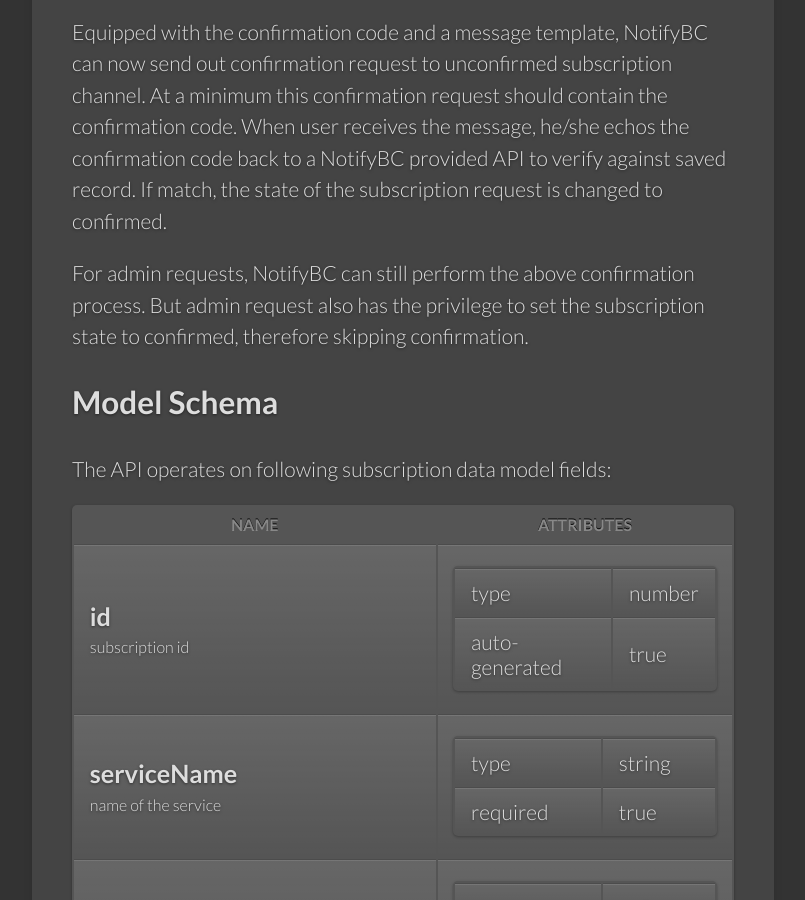
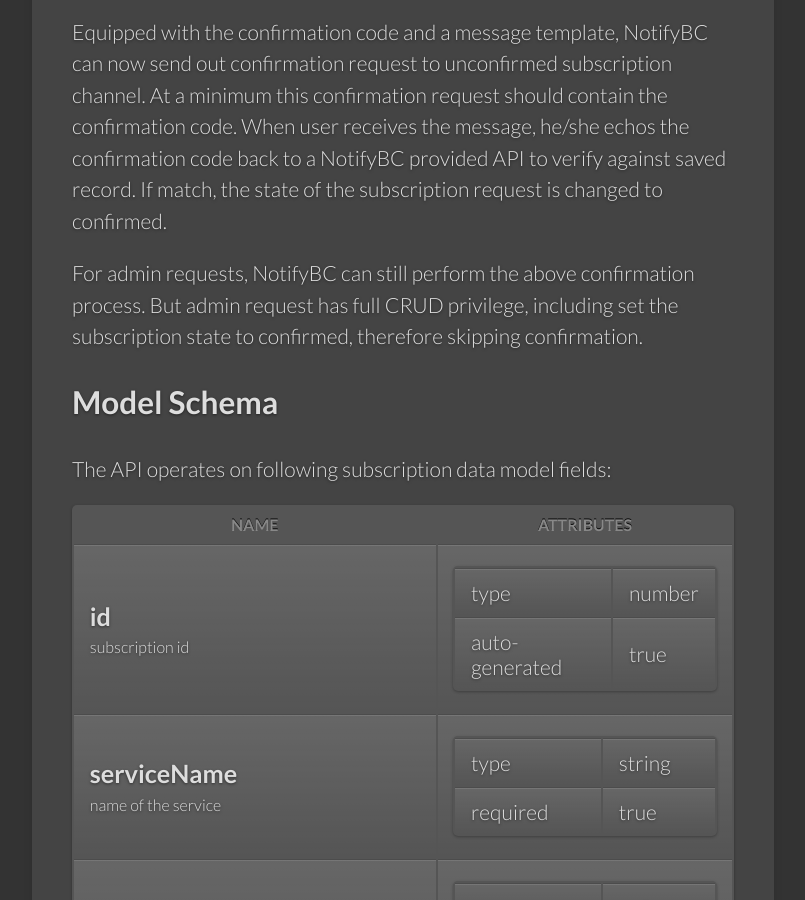
Before and after one commit to bcgov/MyGovBC-notification-server, a Jekyll site: the page built from docs/_docs/api-subscription.md, in a window 1280 px wide and 900 px high, scrolled down 869 px. Shown: the whole window, without its empty margins (139-944 px from the left). Built offline with Jekyll 4.4.1, drawn with Linux system fonts in a browser that asks for light colours.

Commit message:
updated docs

```diff
--- a/docs/_docs/api-subscription.md
+++ b/docs/_docs/api-subscription.md
@@ -10,7 +10,7 @@
 
 Equipped with the confirmation code and a message template, NotifyBC can now send out confirmation request to unconfirmed subscription channel. At a minimum this confirmation request should contain the confirmation code. When user receives the message, he/she echos the confirmation code back to a NotifyBC provided API to verify against saved record. If match, the state of the subscription request is changed to confirmed.
 
-For admin requests, NotifyBC can still perform the above confirmation process. But admin request also has the privilege to set the subscription state to confirmed, therefore skipping confirmation.
+For admin requests, NotifyBC can still perform the above confirmation process. But admin request has full CRUD privilege, including set the subscription state to confirmed, therefore skipping confirmation.
 
 ## Model Schema
 The API operates on following subscription data model fields:
```
